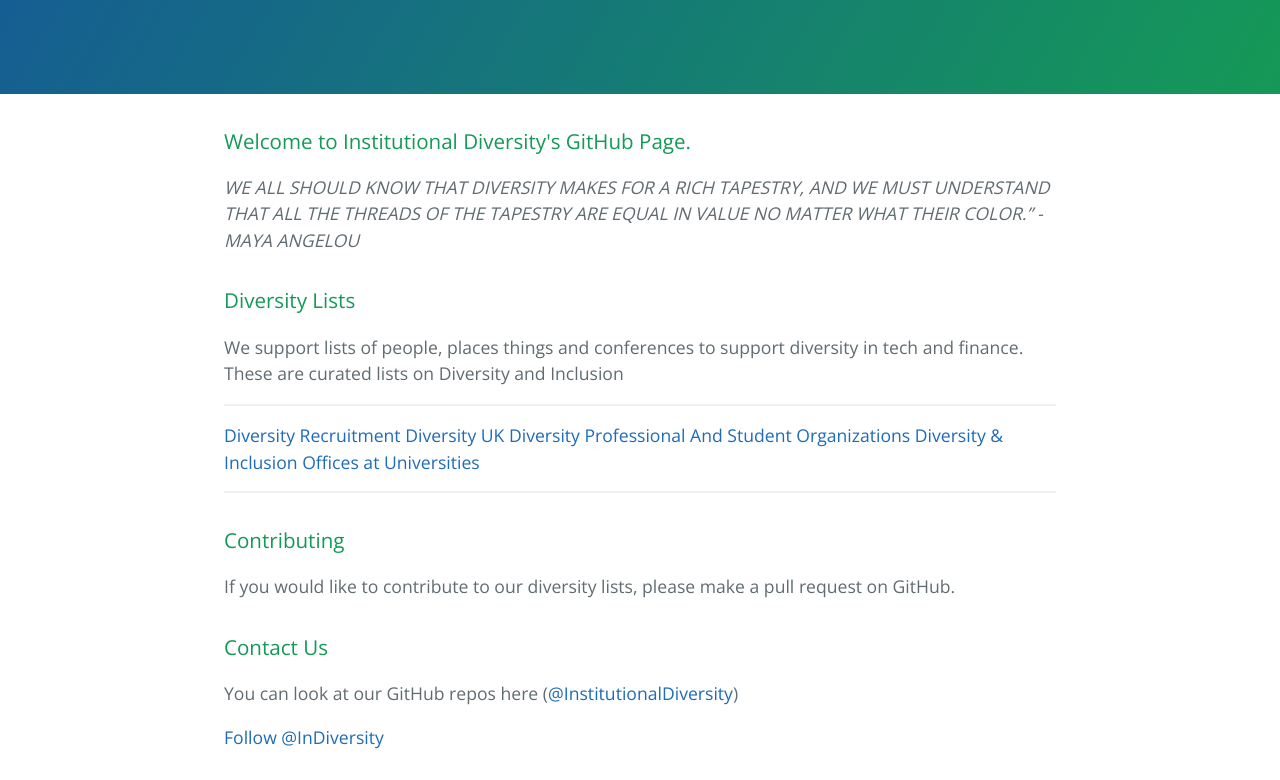
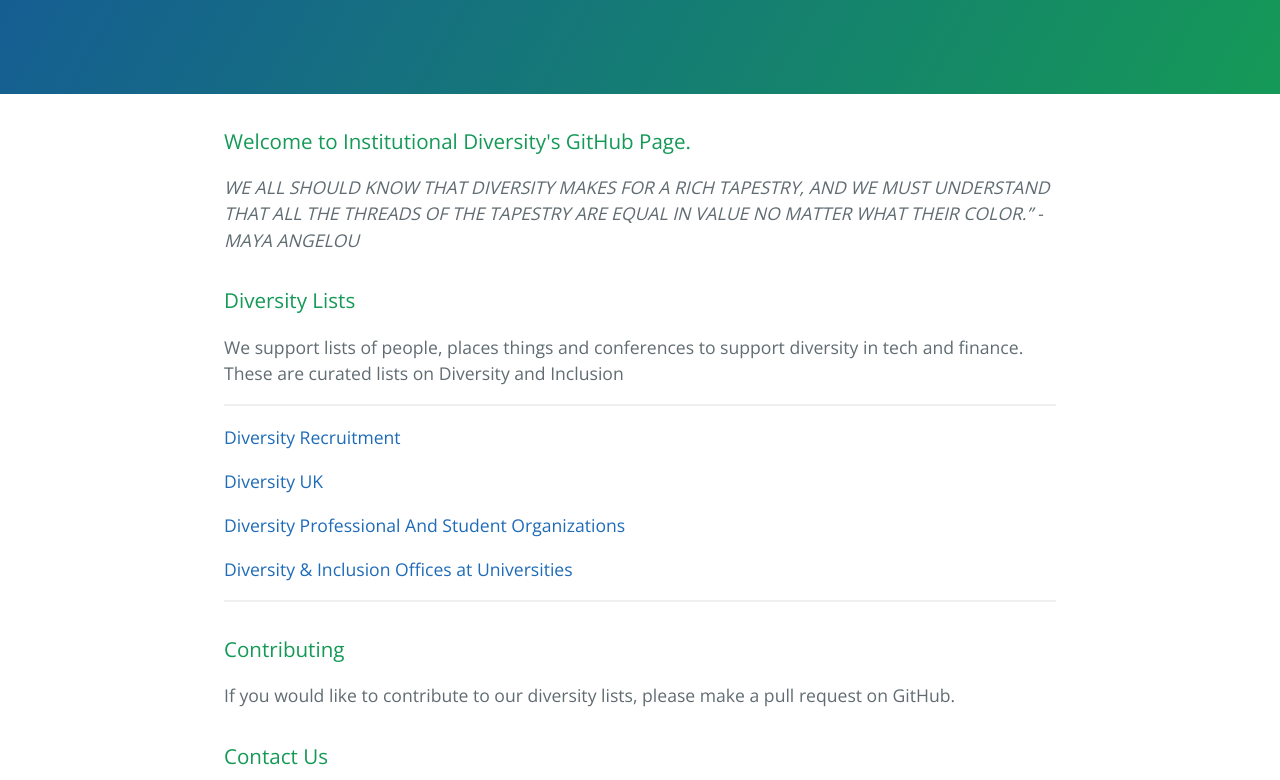
Before and after one commit to InstitutionalDiversity/InstitutionalDiversity.github.io, a plain HTML site: page index.html in a window 1280 px wide. Shown: the part 256-1036 px from the top of the page. Drawn offline with nearby package versions, Linux system fonts and the light colour scheme.

Commit message:
First edits

```diff
--- a/index.html
+++ b/index.html
@@ -29,10 +29,10 @@
 
 <hr>
 
-<a href="https://github.com/InstitutionalDiversity/diversity-recruitment" class="user-mention">Diversity Recruitment</a>
-<a href="https://github.com/InstitutionalDiversity/Diversity-UK" class="user-mention">Diversity UK</a>
-<a href="https://github.com/InstitutionalDiversity/Diversity-Professional-Organizations" class="user-mention">Diversity Professional And Student Organizations</a>
-<a href="https://github.com/InstitutionalDiversity/diversity-university" class="user-mention">Diversity & Inclusion Offices at Universities</a>
+<p><a href="https://github.com/InstitutionalDiversity/diversity-recruitment" class="user-mention">Diversity Recruitment</a></p>
+<p><a href="https://github.com/InstitutionalDiversity/Diversity-UK" class="user-mention">Diversity UK</a></p>
+<p><a href="https://github.com/InstitutionalDiversity/Diversity-Professional-Organizations" class="user-mention">Diversity Professional And Student Organizations</a></p>
+<p><a href="https://github.com/InstitutionalDiversity/diversity-university" class="user-mention">Diversity & Inclusion Offices at Universities</a></p>
 
 <hr>
 
```
